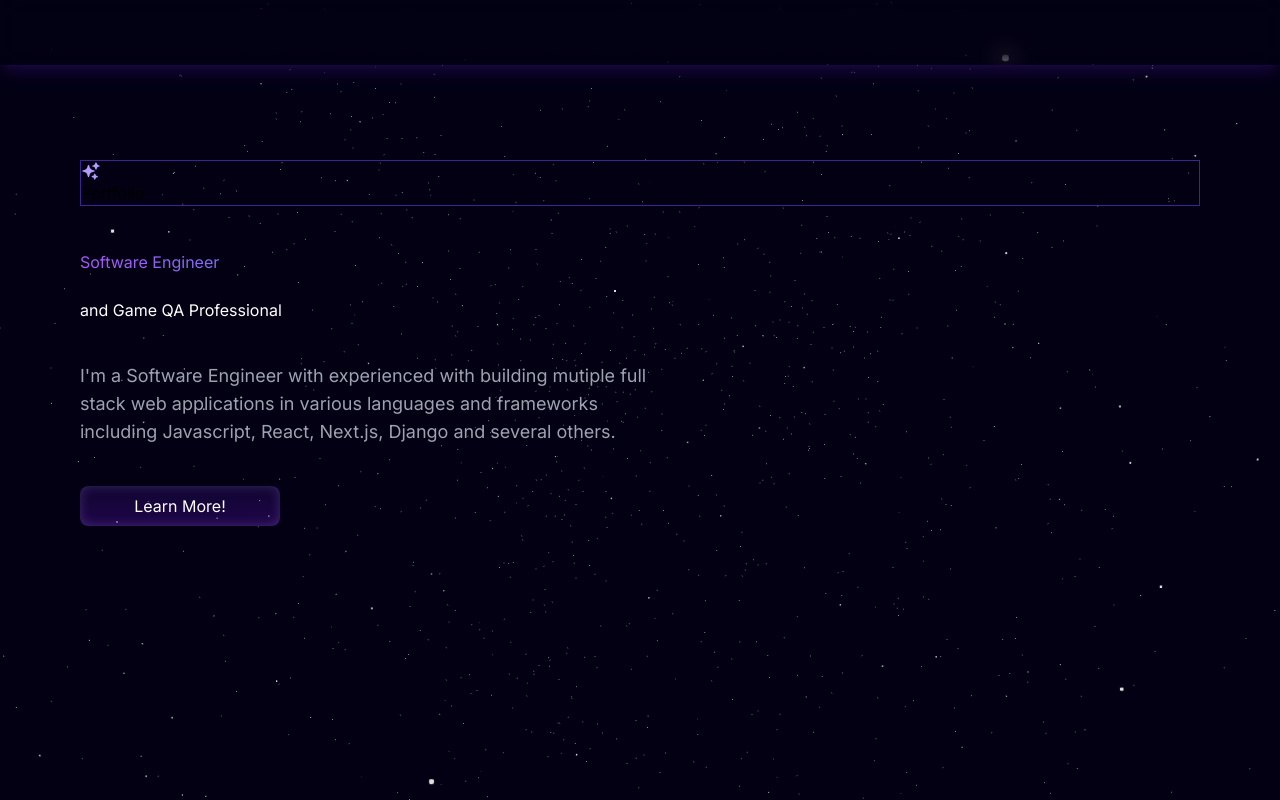
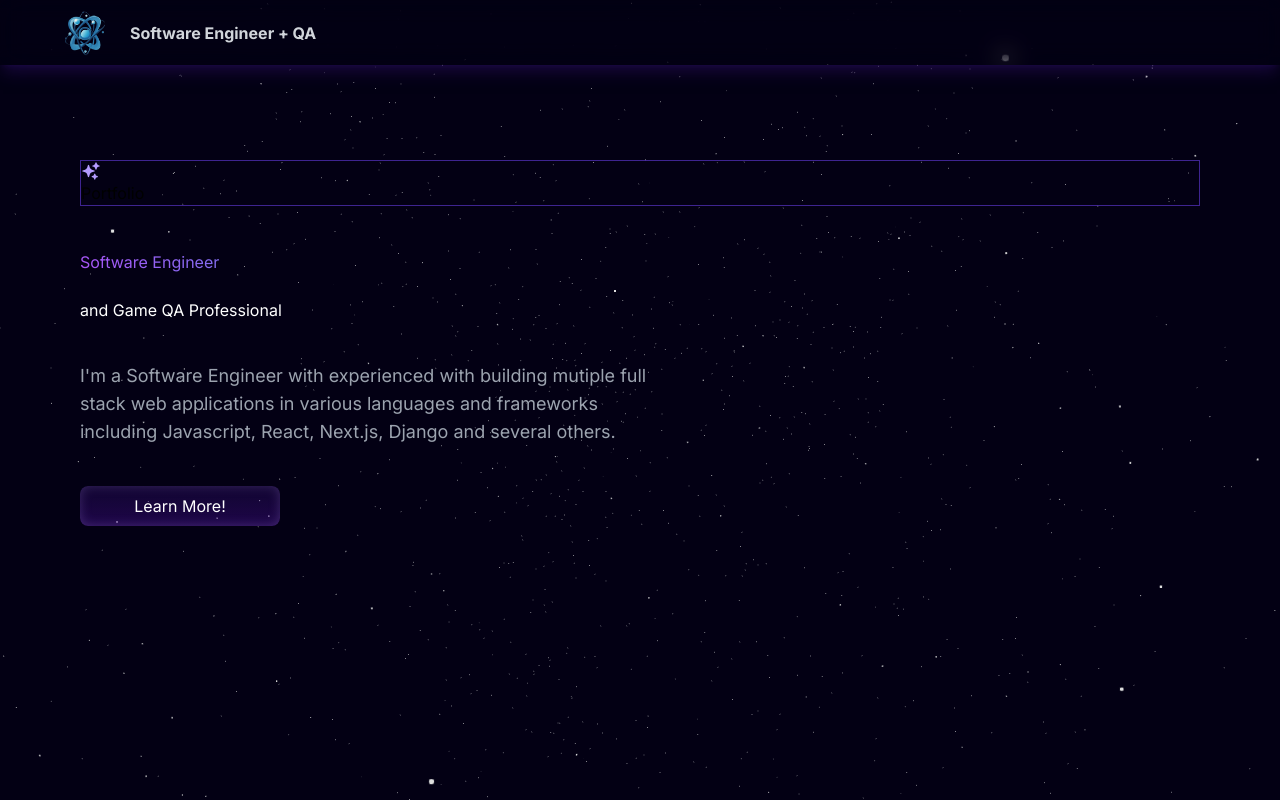
Before and after one commit to ArmadaDev25/Next.JS_Portfolio, a Next.js app in the folder my-portfolio/: page / in a window 1280 px wide. Built offline with nearby package versions, Linux system fonts and the light colour scheme.

Commit message:
Continued Work on the NavBar

```diff
--- a/my-portfolio/components/main/Navbar.tsx
+++ b/my-portfolio/components/main/Navbar.tsx
@@ -1,8 +1,29 @@
 import React from "react";
+import Image from "next/image";
 
 const Navbar = () => {
     return(
         <div className="w-full h-[65px] fixed top-0 shadow-lg shadow-[#2A0E61]/50 bg-[#03001417] backdrop-blur-md z-50 px-10">
+            <div className="w-full h-full flex flex-row items-center justify-between m-auto px-[10px]">
+                <a href="#about-me" className="h-auto w-auto flex flex-row items-center">
+                    <Image
+                    src="/NavLogo.png"
+                    alt="logo"
+                    width={70}
+                    height={70}
+                    className="cursor-pointer hover:animate-slowspin"/>
+
+                    <span className="font-bold ml-[10px] hidden md:block text-gray-300">
+                        Software Engineer + QA
+
+                    </span>
+
+
+
+                </a>
+
+            </div>
+
 
         </div>
     )
```
Also changed, not shown: my-portfolio/public/NavLogo.png (added).
